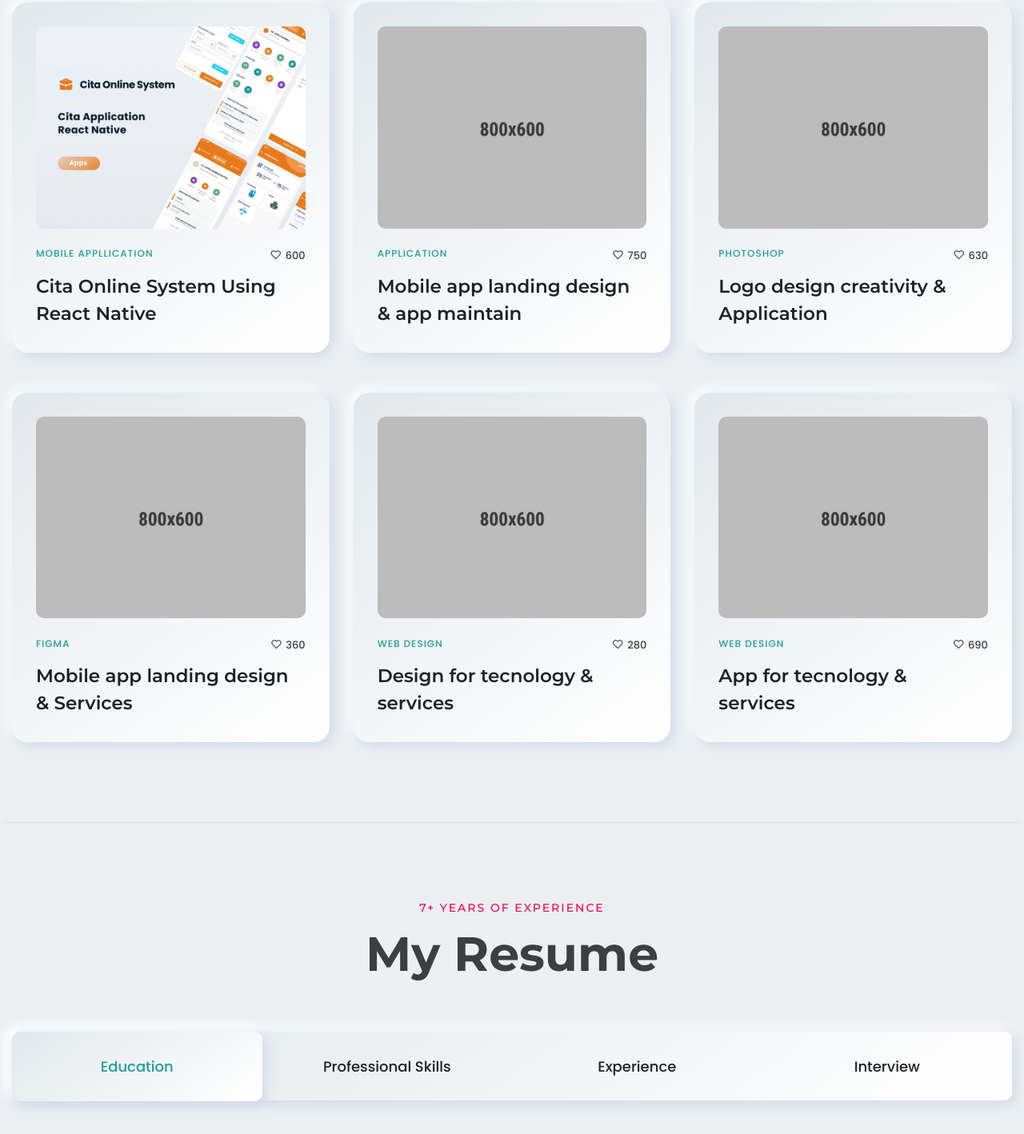
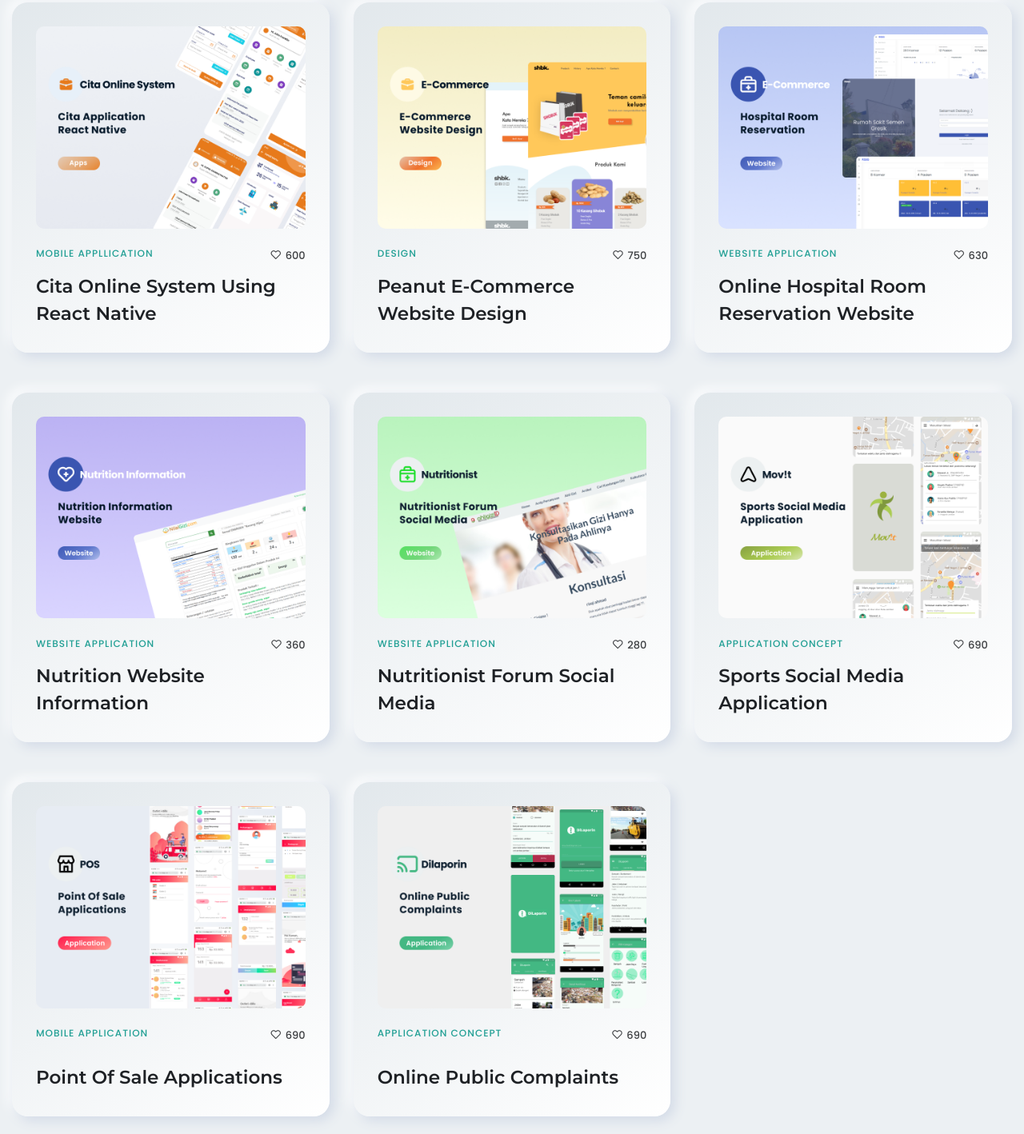
Before and after one commit to Wahdatusyifa/Wahdatusyifa.github.io, a plain HTML site: page index.html in a window 1280 px wide. Shown: the part 2287-3705 px from the top of the page at 80% size. Drawn offline with Linux system fonts and the light colour scheme; files whose address does not match are found by name.

Commit message:
add image

```diff
--- a/index.html
+++ b/index.html
@@ -367,21 +367,20 @@
                             <div class="inner">
                                 <div class="thumbnail">
                                     <a href="javascript:void(0)">
-                                        <img src="assets/images/portfolio/portfolio-02.jpg" alt="Personal Portfolio Images">
+                                        <img src="assets/images/portfolio/shbk.png" alt="Personal Portfolio Images">
                                     </a>
                                 </div>
                                 <div class="content">
                                     <div class="category-info">
                                         <div class="category-list">
-                                            <a href="javascript:void(0)">Application</a>
+                                            <a href="javascript:void(0)">Design</a>
                                         </div>
                                         <div class="meta">
                                             <span><a href="javascript:void(0)"><i class="feather-heart"></i></a>
                                                 750</span>
                                         </div>
                                     </div>
-                                    <h4 class="title"><a href="javascript:void(0)">Mobile app landing design & app
-                                            maintain<i class="feather-arrow-up-right"></i></a></h4>
+                                    <h4 class="title"><a href="javascript:void(0)">Peanut E-Commerce Website Design<i class="feather-arrow-up-right"></i></a></h4>
                                 </div>
                             </div>
                         </div>
@@ -394,20 +393,20 @@
                             <div class="inner">
                                 <div class="thumbnail">
                                     <a href="javascript:void(0)">
-                                        <img src="assets/images/portfolio/portfolio-03.jpg" alt="Personal Portfolio Images">
+                                        <img src="assets/images/portfolio/rssg.png" alt="Personal Portfolio Images">
                                     </a>
                                 </div>
                                 <div class="content">
                                     <div class="category-info">
                                         <div class="category-list">
-                                            <a href="javascript:void(0)">Photoshop</a>
+                                            <a href="javascript:void(0)">Website Application</a>
                                         </div>
                                         <div class="meta">
                                             <span><a href="javascript:void(0)"><i class="feather-heart"></i></a>
                                                 630</span>
                                         </div>
                                     </div>
-                                    <h4 class="title"><a href="javascript:void(0)">Logo design creativity & Application
+                                    <h4 class="title"><a href="javascript:void(0)">Online Hospital Room Reservation Website
                                             <i class="feather-arrow-up-right"></i></a></h4>
                                 </div>
                             </div>
@@ -421,21 +420,20 @@
                             <div class="inner">
                                 <div class="thumbnail">
                                     <a href="javascript:void(0)">
-                                        <img src="assets/images/portfolio/portfolio-04.jpg" alt="Personal Portfolio Images">
+                                        <img src="assets/images/portfolio/nilaigizi.png" alt="Personal Portfolio Images">
                                     </a>
                                 </div>
                                 <div class="content">
                                     <div class="category-info">
                                         <div class="category-list">
-                                            <a href="javascript:void(0)">Figma</a>
+                                            <a href="javascript:void(0)">Website Application</a>
                                         </div>
                                         <div class="meta">
                                             <span><a href="javascript:void(0)"><i class="feather-heart"></i></a>
                                                 360</span>
                                         </div>
                                     </div>
-                                    <h4 class="title"><a href="javascript:void(0)">Mobile app landing design &
-                                            Services<i class="feather-arrow-up-right"></i></a></h4>
+                                    <h4 class="title"><a href="javascript:void(0)">Nutrition Website Information<i class="feather-arrow-up-right"></i></a></h4>
                                 </div>
                             </div>
                         </div>
@@ -448,20 +446,21 @@
                             <div class="inner">
                                 <div class="thumbnail">
                                     <a href="javascript:void(0)">
-                                        <img src="assets/images/portfolio/portfolio-05.jpg" alt="Personal Portfolio Images">
+                                        <img src="assets/images/portfolio/ahligizi.png" alt="Personal Portfolio Images">
                                     </a>
                                 </div>
                                 <div class="content">
                                     <div class="category-info">
                                         <div class="category-list">
-                                            <a href="javascript:void(0)">Web Design</a>
+                                            <a href="javascript:void(0)">Website Application</a>
                                         </div>
                                         <div class="meta">
                                             <span><a href="javascript:void(0)"><i class="feather-heart"></i></a>
                                                 280</span>
                                         </div>
                                     </div>
-                                    <h4 class="title"><a href="javascript:void(0)">Design for tecnology & services<i
+                                    <h4 class="title"><a href="javascript:void(0)">Nutritionist Forum
+                                        Social Media<i
                                                 class="feather-arrow-up-right"></i></a></h4>
                                 </div>
                             </div>
@@ -475,20 +474,75 @@
                             <div class="inner">
                                 <div class="thumbnail">
                                     <a href="javascript:void(0)">
-                                        <img src="assets/images/portfolio/portfolio-06.jpg" alt="Personal Portfolio Images">
+                                        <img src="assets/images/portfolio/movit.png" alt="Personal Portfolio Images">
                                     </a>
                                 </div>
                                 <div class="content">
                                     <div class="category-info">
                                         <div class="category-list">
-                                            <a href="javascript:void(0)">Web Design</a>
+                                            <a href="javascript:void(0)">Application Concept</a>
                                         </div>
                                         <div class="meta">
                                             <span><a href="javascript:void(0)"><i class="feather-heart"></i></a>
                                                 690</span>
                                         </div>
                                     </div>
-                                    <h4 class="title"><a href="javascript:void(0)">App for tecnology & services<i
+                                    <h4 class="title"><a href="javascript:void(0)">Sports Social Media
+                                        Application<i
+                                                class="feather-arrow-up-right"></i></a></h4>
+                                </div>
+                            </div>
+                        </div>
+                    </div>
+                    <!-- End Single Portfolio -->
+                    <!-- Start Single Portfolio -->
+                    <div data-aos="fade-up" data-aos-delay="500" data-aos-once="true" class="col-lg-6 col-xl-4 col-md-6 col-12 mt--50 mt_md--30 mt_sm--30">
+                        <div class="rn-portfolio" data-toggle="modal" data-target="#exampleModalCenter">
+                            <div class="inner">
+                                <div class="thumbnail">
+                                    <a href="javascript:void(0)">
+                                        <img src="assets/images/portfolio/posit.png" alt="Personal Portfolio Images">
+                                    </a>
+                                </div>
+                                <div class="content">
+                                    <div class="category-info">
+                                        <div class="category-list">
+                                            <a href="javascript:void(0)">Mobile Application</a>
+                                        </div>
+                                        <div class="meta">
+                                            <span><a href="javascript:void(0)"><i class="feather-heart"></i></a>
+                                                690</span>
+                                        </div>
+                                    </div>
+                                    <h4 class="title"><a href="javascript:void(0)">Point Of Sale
+                                        Applications<i
+                                                class="feather-arrow-up-right"></i></a></h4>
+                                </div>
+                            </div>
+                        </div>
+                    </div>
+                    <!-- End Single Portfolio -->
+                    <!-- Start Single Portfolio -->
+                    <div data-aos="fade-up" data-aos-delay="500" data-aos-once="true" class="col-lg-6 col-xl-4 col-md-6 col-12 mt--50 mt_md--30 mt_sm--30">
+                        <div class="rn-portfolio" data-toggle="modal" data-target="#exampleModalCenter">
+                            <div class="inner">
+                                <div class="thumbnail">
+                                    <a href="javascript:void(0)">
+                                        <img src="assets/images/portfolio/dilaporin.png" alt="Personal Portfolio Images">
+                                    </a>
+                                </div>
+                                <div class="content">
+                                    <div class="category-info">
+                                        <div class="category-list">
+                                            <a href="javascript:void(0)">Application Concept</a>
+                                        </div>
+                                        <div class="meta">
+                                            <span><a href="javascript:void(0)"><i class="feather-heart"></i></a>
+                                                690</span>
+                                        </div>
+                                    </div>
+                                    <h4 class="title"><a href="javascript:void(0)">Online Public
+                                        Complaints<i
                                                 class="feather-arrow-up-right"></i></a></h4>
                                 </div>
                             </div>
```
Also changed, not shown: assets/images/portfolio/ahligizi.png (added), assets/images/portfolio/dilaporin.png (added), assets/images/portfolio/movit.png (added), assets/images/portfolio/nilaigizi.png (added), assets/images/portfolio/posit.png (added), assets/images/portfolio/rssg.png (added), assets/images/portfolio/shbk.png (added).
